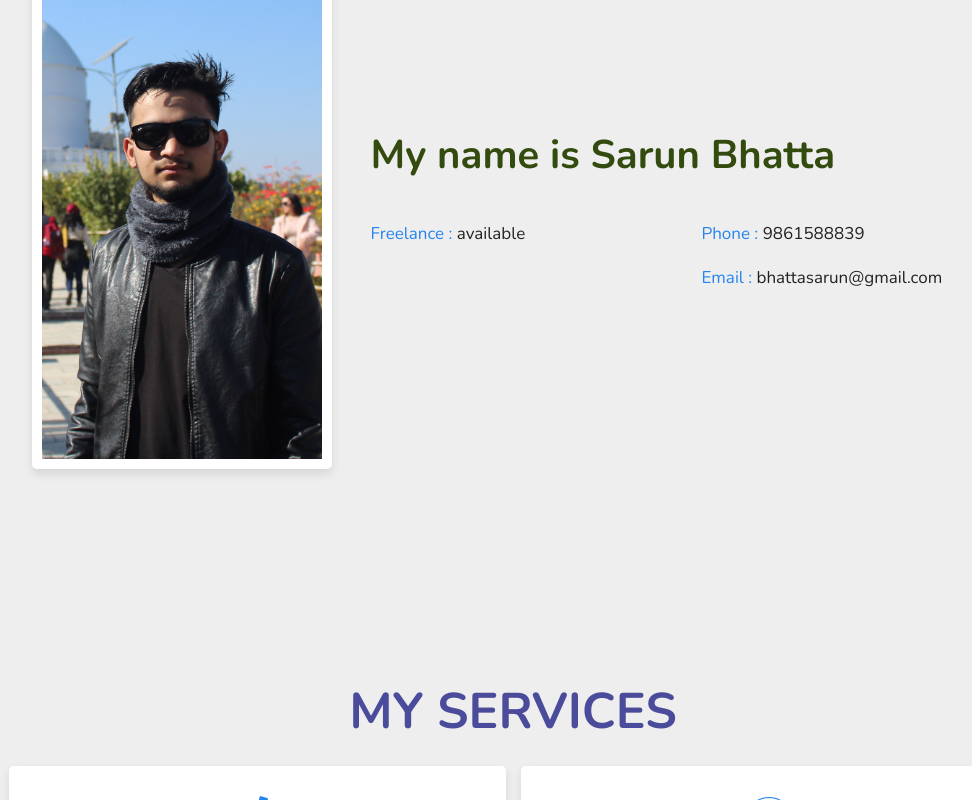
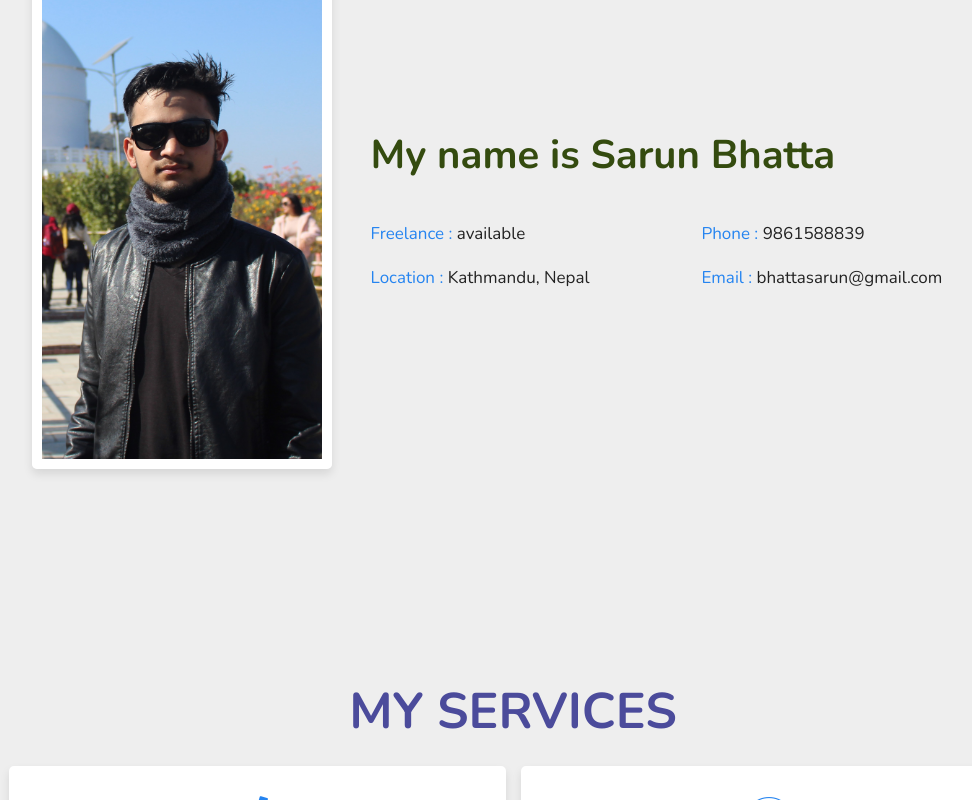
Before and after one commit to SarunBhatta/portfolio, a plain HTML site: page index.html in a window 1280 px wide. Shown: the part 943-1743 px from the top of the page, without its empty margins (102-1074 px from the left). Drawn offline with nearby package versions, Linux system fonts and the light colour scheme.

Commit message:
Update index.html

```diff
--- a/index.html
+++ b/index.html
@@ -72,6 +72,7 @@
 
 
                     <p> <span> Freelance : </span> available </p>
+                     <p> <span> Location : </span> Kathmandu, Nepal </p>
                 </div>
                 <div class="box">
 
```
